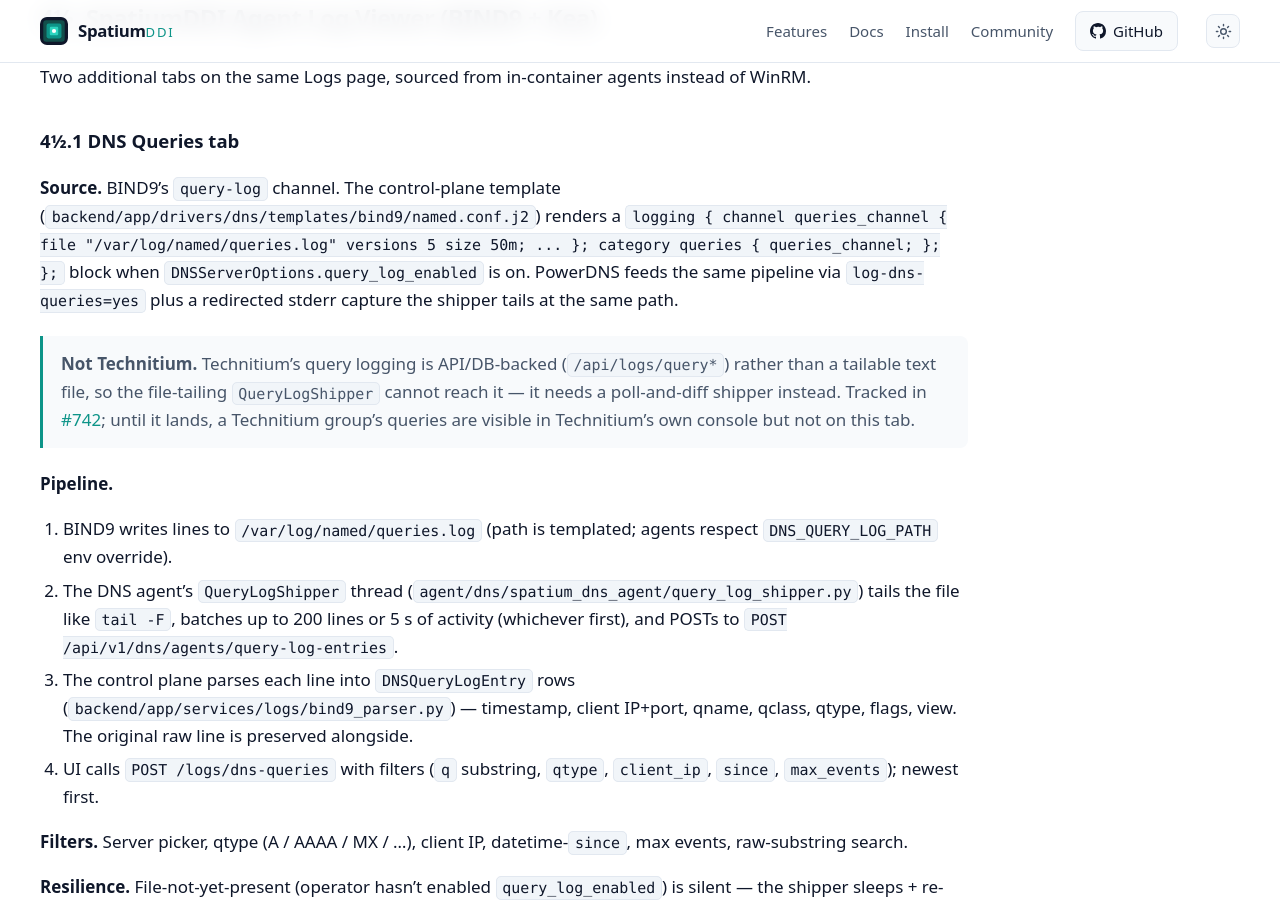
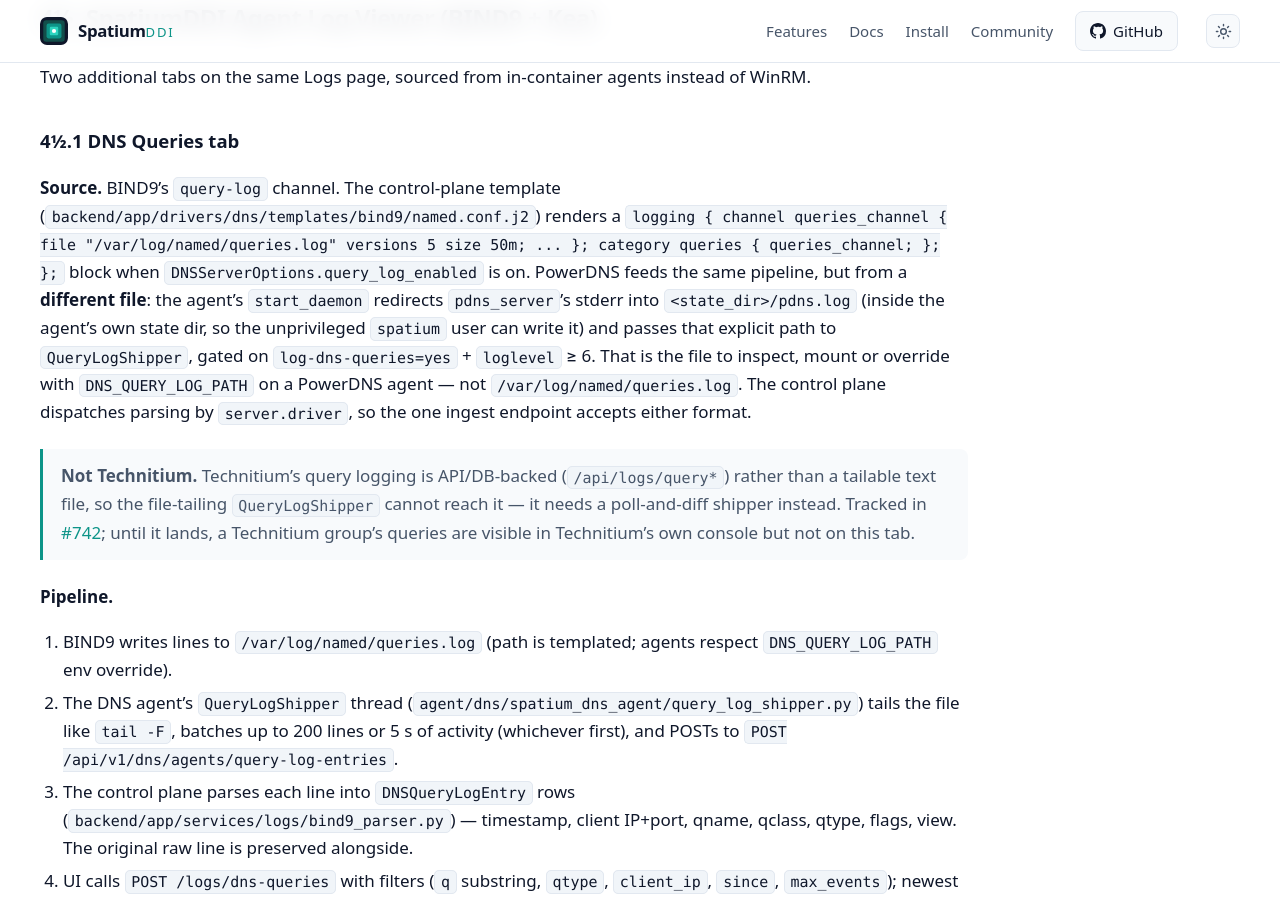
Before and after one commit to spatiumddi/spatiumddi, a Jekyll site: the page built from docs/OBSERVABILITY.md, in a window 1280 px wide and 900 px high, scrolled down 7875 px. Built offline with Jekyll 4.4.1, drawn with Linux system fonts in a browser that asks for light colours; our own code applies the rules of GitHub Pages for plain Markdown files.

Commit message:
docs: address Copilot review on #800 — four claims that outran the code
All four review comments were correct on inspection; each is fixed at the
source rather than softened.

* `features/DNS.md` §12 claimed the per-zone record sync AXFRs for "BIND9 /
  PowerDNS / Technitium". The PowerDNS driver implements no
  `pull_zone_records` at all — `_resolve_primary_and_driver` guards on
  `hasattr` and raises — so record sync AND the record-level drift report
  are both unavailable on a PowerDNS group. Says so now.
* `OBSERVABILITY.md` §4½.1 said PowerDNS's shipper tails the log "at the
  same path" as BIND9. It does not: `start_daemon` redirects pdns stderr to
  `<state_dir>/pdns.log` and passes that explicit path to QueryLogShipper
  (supervisor.py:90-98), precisely so the unprivileged `spatium` user can
  write it. That is the file an operator has to inspect, mount or override.
* `_layouts/home.html` attributed views, RPZ, QUIC and drift detection to
  all three drivers at once. Rewritten to separate what all three do
  (online DNSSEC, catalog zones — both verified against the DNS.md matrix
  and `_DRIVER_GATED_OPERATIONS`) from what exactly one does.
* `features/MIGRATION.md` still said "Three sources" over a list of five.
  (The DHCP importer's "Three sources" below it is still correct.)

Two more of the same defect found while verifying those, both in README:
catalog-zone consumer support omitted Technitium, and the record-level
drift bullet described a feature that today only reaches Windows Path B
and the cloud drivers — PowerDNS has no record pull, and agent-managed
BIND9 / Technitium refuse an unsigned AXFR once the group has TSIG keys
(#734).

Re-rendered the four changed pages through the pinned Jekyll image: all
200, landing card reads correctly.

```diff
--- a/docs/OBSERVABILITY.md
+++ b/docs/OBSERVABILITY.md
@@ -318,7 +318,7 @@ Two additional tabs on the same Logs page, sourced from in-container agents inst
 
 ### 4½.1 DNS Queries tab
 
-**Source.** BIND9's `query-log` channel. The control-plane template (`backend/app/drivers/dns/templates/bind9/named.conf.j2`) renders a `logging { channel queries_channel { file "/var/log/named/queries.log" versions 5 size 50m; ... }; category queries { queries_channel; }; };` block when `DNSServerOptions.query_log_enabled` is on. PowerDNS feeds the same pipeline via `log-dns-queries=yes` plus a redirected stderr capture the shipper tails at the same path.
+**Source.** BIND9's `query-log` channel. The control-plane template (`backend/app/drivers/dns/templates/bind9/named.conf.j2`) renders a `logging { channel queries_channel { file "/var/log/named/queries.log" versions 5 size 50m; ... }; category queries { queries_channel; }; };` block when `DNSServerOptions.query_log_enabled` is on. PowerDNS feeds the same pipeline, but from a **different file**: the agent's `start_daemon` redirects `pdns_server`'s stderr into `<state_dir>/pdns.log` (inside the agent's own state dir, so the unprivileged `spatium` user can write it) and passes that explicit path to `QueryLogShipper`, gated on `log-dns-queries=yes` + `loglevel` ≥ 6. That is the file to inspect, mount or override with `DNS_QUERY_LOG_PATH` on a PowerDNS agent — not `/var/log/named/queries.log`. The control plane dispatches parsing by `server.driver`, so the one ingest endpoint accepts either format.
 
 > **Not Technitium.** Technitium's query logging is API/DB-backed
 > (`/api/logs/query*`) rather than a tailable text file, so the
```
Also changed, not shown: docs/_layouts/home.html (+4 -3 lines), docs/features/DNS.md (+1 -1 lines), docs/features/MIGRATION.md (+1 -1 lines), README.md.
